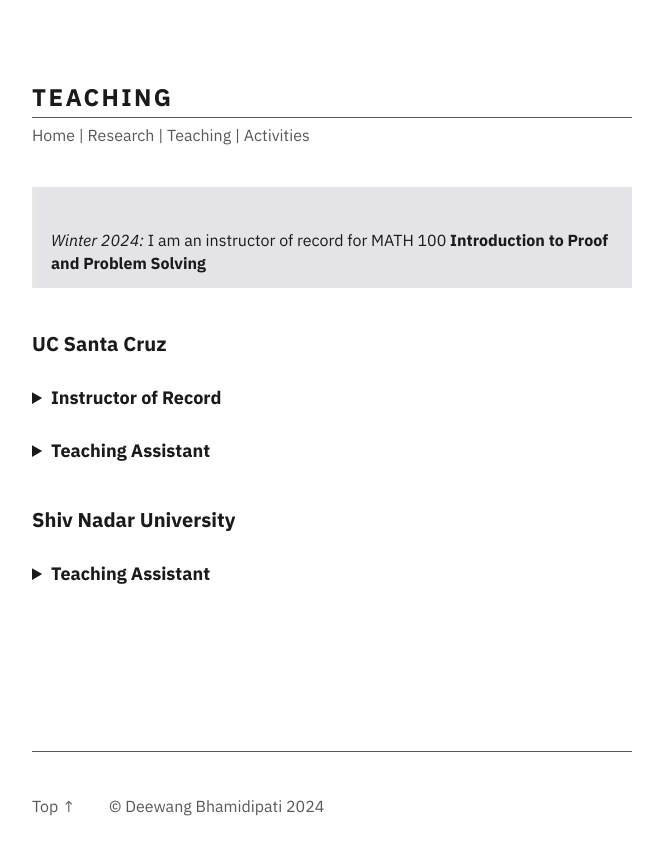
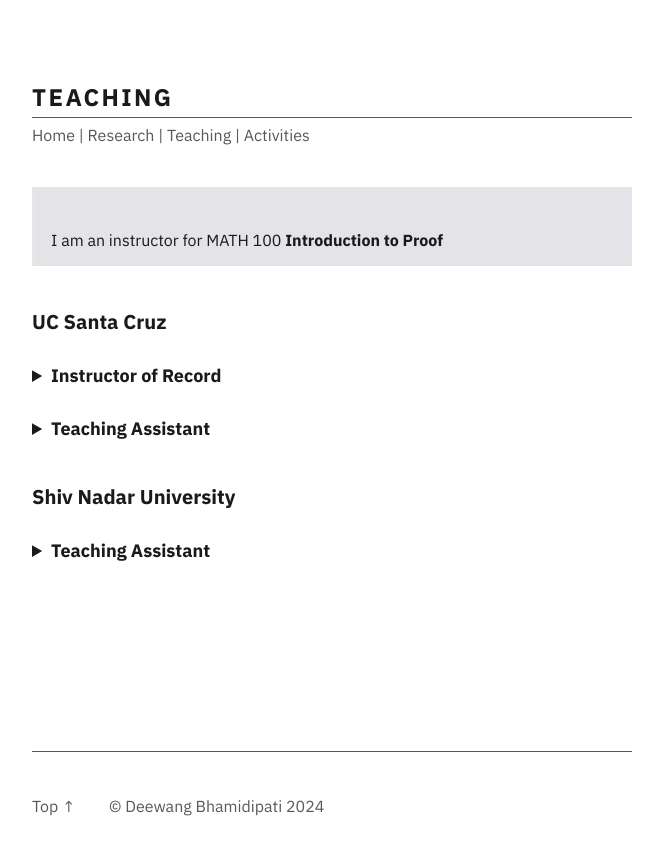
Before and after one commit to junkquill/junkquill.github.io, a Jekyll site: the page built from _pages/teaching.md, in a window 1280 px wide. Shown: the top 855 px of the page, without its empty margins (308-971 px from the left). Built offline with Jekyll 4.4.1, drawn with Linux system fonts in a browser that asks for light colours.

Commit message:
callout-update-2

```diff
--- a/_pages/teaching.md
+++ b/_pages/teaching.md
@@ -10,7 +10,7 @@
 ---
 
 <div class="callout">
-<p><em>Winter 2024:</em> I am an instructor of record for MATH 100 <b>Introduction to Proof and Problem Solving</b></p>
+<p>I am an instructor for MATH 100 <b>Introduction to Proof</b></p>
 </div>
 
 ### UC Santa Cruz
```
